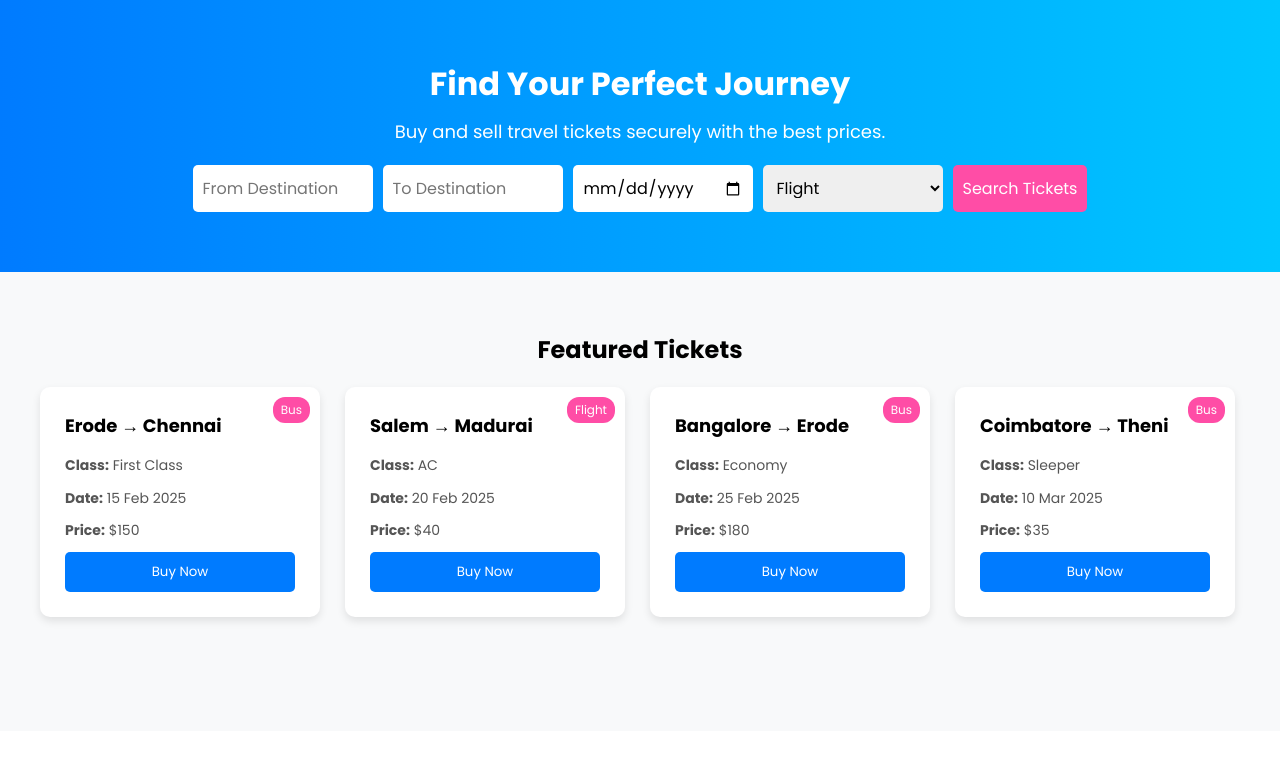
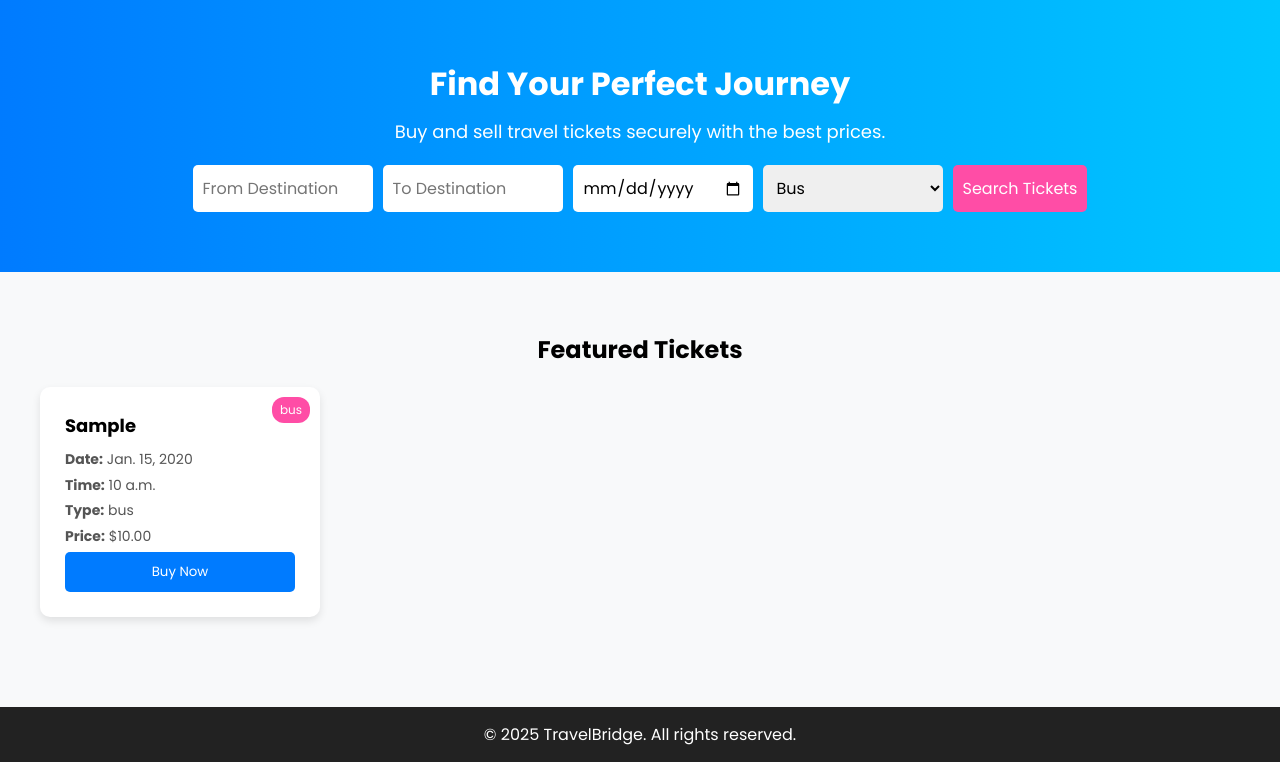
Before and after one commit to kavinkishore0102/ticketreselling, a Django app: page / in a window 1280 px wide. Shown: the part 69-831 px from the top of the page. Before the commit the page ends 693 px from the top, so only its background shows below. Run offline with Django 5.2, Linux system fonts and the light colour scheme; tables that the repository leaves empty hold one stand-in row (values such as "Sample post").

Commit message:
connected with DataBased with Dynamic Tickets

```diff
--- a/static/css/global.css
+++ b/static/css/global.css
@@ -55,6 +55,7 @@ footer {
     background-color: #222;
     color: white;
     text-align: center;
+    margin-top: 50px;
     padding: 15px;
     margin-top: 50px;
 }
--- a/templates/home.html
+++ b/templates/home.html
@@ -35,8 +35,8 @@
             <input type="text" placeholder="To Destination">
             <input type="date">
             <select>
+                <option>Bus</option>
                 <option>Flight</option>
-                <option>Bus</option>
             </select>
             <button>Search Tickets</button>
         </div>
@@ -45,37 +45,28 @@
     <section class="featured">
         <h3>Featured Tickets</h3>
         <div class="ticket-list">
-            <div class="ticket" data-type="Bus">
-                <h4>Erode → Chennai</h4>
-                <p><strong>Class:</strong> First Class</p>
-                <p><strong>Date:</strong> 15 Feb 2025</p>
-                <p><strong>Price:</strong> $150</p>
-                <button class="buy-btn">Buy Now</button>
-            </div>
-            <div class="ticket" data-type="Flight">
-                <h4>Salem → Madurai</h4>
-                <p><strong>Class:</strong> AC</p>
-                <p><strong>Date:</strong> 20 Feb 2025</p>
-                <p><strong>Price:</strong> $40</p>
-                <button class="buy-btn">Buy Now</button>
-            </div>
-            <div class="ticket" data-type="Bus">
-                <h4>Bangalore → Erode</h4>
-                <p><strong>Class:</strong> Economy</p>
-                <p><strong>Date:</strong> 25 Feb 2025</p>
-                <p><strong>Price:</strong> $180</p>
-                <button class="buy-btn">Buy Now</button>
-            </div>
-            <div class="ticket" data-type="Bus">
-                <h4>Coimbatore → Theni</h4>
-                <p><strong>Class:</strong> Sleeper</p>
-                <p><strong>Date:</strong> 10 Mar 2025</p>
-                <p><strong>Price:</strong> $35</p>
-                <button class="buy-btn">Buy Now</button>
-            </div>
+            {% for ticket in tickets %}
+                <div class="ticket" data-type="{{ ticket.ticket_type }}">
+                    <!-- <img src="{{ ticket.ticket_image.url }}" alt="Ticket Image" style="max-width: 100%; height: auto;" /> -->
+                    <h4>{{ ticket.destination }}</h4>
+                    <p><strong>Date:</strong> {{ ticket.departure_date }}</p>
+                    <p><strong>Time:</strong> {{ ticket.departure_time }}</p>
+                    <p><strong>Type:</strong> {{ ticket.ticket_type }}</p>
+                    <p><strong>Price:</strong> ${{ ticket.price }}</p>
+                    <form method="POST" action="{% url 'buy_ticket' ticket.id %}">
+                        {% csrf_token %}
+                        <button class="buy-btn" type="submit">Buy Now</button>
+                    </form>
+                </div>
+            {% empty %}
+                <p>No tickets available at the moment.</p>
+            {% endfor %}
         </div>
     </section>
 
-    <script src="{% static 'js/script.js' %}"></script>
+    <footer>
+        <p>&copy; 2025 TravelBridge. All rights reserved.</p>
+    </footer>
+
 </body>
 </html>
--- a/tickets/views.py
+++ b/tickets/views.py
@@ -1,22 +1,39 @@
-from django.shortcuts import render, redirect
+from django.shortcuts import render, redirect,get_object_or_404
 from .forms import TicketForm
+from .models import Ticket
+from django.views.decorators.http import require_POST
+import pytesseract
+from PIL import Image
+import re
+from django.contrib import messages
+
 
 def home(request):
-    return render(request, 'home.html')
+    tickets = Ticket.objects.all().order_by('-uploaded_at')[:8]
+    return render(request, 'home.html', {'tickets': tickets})
 
 def sell_ticket(request):
     if request.method == 'POST':
         form = TicketForm(request.POST, request.FILES)
         if form.is_valid():
             form.save()
-            return redirect('success')
+            return redirect('home')
     else:
         form = TicketForm()
+    return render(request, 'sell.html', {'form': form})
 
-    return render(request, 'sell.html', {'form': form})
+@require_POST
+def buy_ticket(request, ticket_id):
+    ticket = get_object_or_404(Ticket, id=ticket_id)
+    ticket.delete()
+    return redirect('home')
+
 
 def success_view(request):
     return render(request, 'success.html')
 
 def about(request):
     return render(request, 'about.html')
+
+def success_page(request):
+    return render(request, 'tickets/success.html')
--- a/travelswap/settings.py
+++ b/travelswap/settings.py
@@ -126,6 +126,10 @@ STATIC_URL = '/static/'
 STATICFILES_DIRS = [
     os.path.join(BASE_DIR, 'static')
 ]
+
+MEDIA_URL = '/media/'
+MEDIA_ROOT = os.path.join(BASE_DIR, 'media')
+
 # Default primary key field type
 # https://docs.djangoproject.com/en/5.1/ref/settings/#default-auto-field
 
--- a/travelswap/urls.py
+++ b/travelswap/urls.py
@@ -28,4 +28,8 @@ urlpatterns = [
     path('success/', views.success_view, name='success'),
     path('',views.home,name='home'),
     path('about/', views.about, name='about'),
-] + static(settings.STATIC_URL, document_root=settings.STATIC_ROOT)
+    path('buy/<int:ticket_id>/', views.buy_ticket, name='buy_ticket'),
+] + static(settings.MEDIA_URL, document_root=settings.MEDIA_ROOT)
+
+if settings.DEBUG:
+    urlpatterns += static(settings.MEDIA_URL, document_root=settings.MEDIA_ROOT)
```
Also changed, not shown: templates/sell.html (+14 -26 lines), media/uploads/WhatsApp_Image_2025-03-22_at_21.30.29_1.jpeg (added), media/uploads/WhatsApp_Image_2025-03-22_at_21.30.29_2.jpeg (added), static/css/home.css (line endings or trailing spaces), tickets/migrations/0001_initial.py (added), 1 other file.
